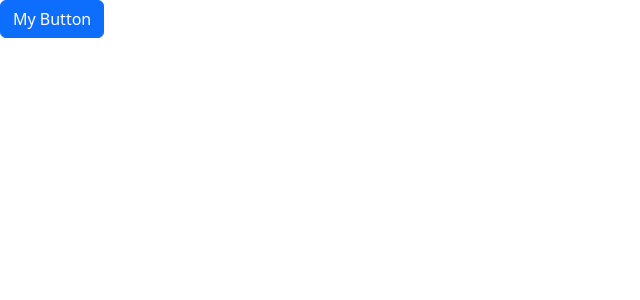
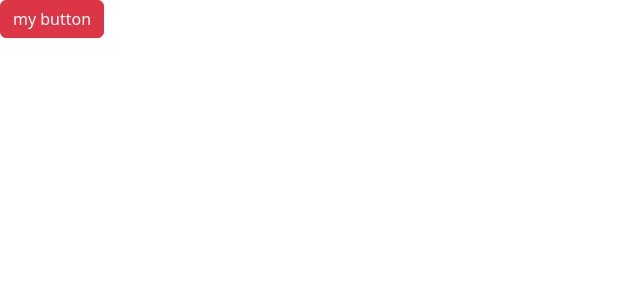
Before and after one commit to saji2000/react_tutorial, a React (Vite) app in the folder react-app/: page / in a window 1280 px wide. Shown: the top 300 px of the page, without its empty margins (0-640 px from the left). Built offline with nearby package versions, Linux system fonts and the light colour scheme.

Commit message:
Fixed issues about the button, praise God

```diff
--- a/react-app/src/App.tsx
+++ b/react-app/src/App.tsx
@@ -3,7 +3,9 @@
 function App() {
   return (
     <div>
-      <Button text="My Button"></Button>
+      <Button color="danger" onClick={() => console.log("Button")}>
+        my button
+      </Button>
     </div>
   );
 }
--- a/react-app/src/components/Button.tsx
+++ b/react-app/src/components/Button.tsx
@@ -1,11 +1,13 @@
-const handleClick = () => {
-  console.log("Button Clicked");
-};
+interface Props {
+  children: string;
+  color?: "primary" | "secondary" | "danger";
+  onClick: () => void;
+}
 
-const Button = ({ text }: { text: string }) => {
+const Button = ({ children, color = "primary", onClick }: Props) => {
   return (
-    <button type="button" className="btn btn-primary" onClick={handleClick}>
-      {text}
+    <button type="button" className={"btn btn-" + color} onClick={onClick}>
+      {children}
     </button>
   );
 };
```
